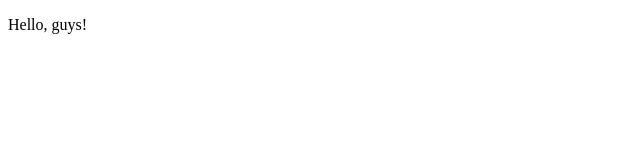
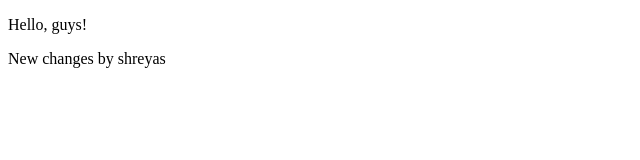
Before and after one commit to aakankshatekur-creator/assignment, a plain HTML site: page index.html in a window 1280 px wide. Shown: the whole page, without its empty margins (0-640 px from the left). Drawn offline with Linux system fonts and the light colour scheme.

Commit message:
changes by Shrey

```diff
--- a/index.html
+++ b/index.html
@@ -5,4 +5,5 @@
 </head>
 <body>
 <p>Hello, guys!</p>
+<p>New changes by shreyas</p>
 </body>
```
